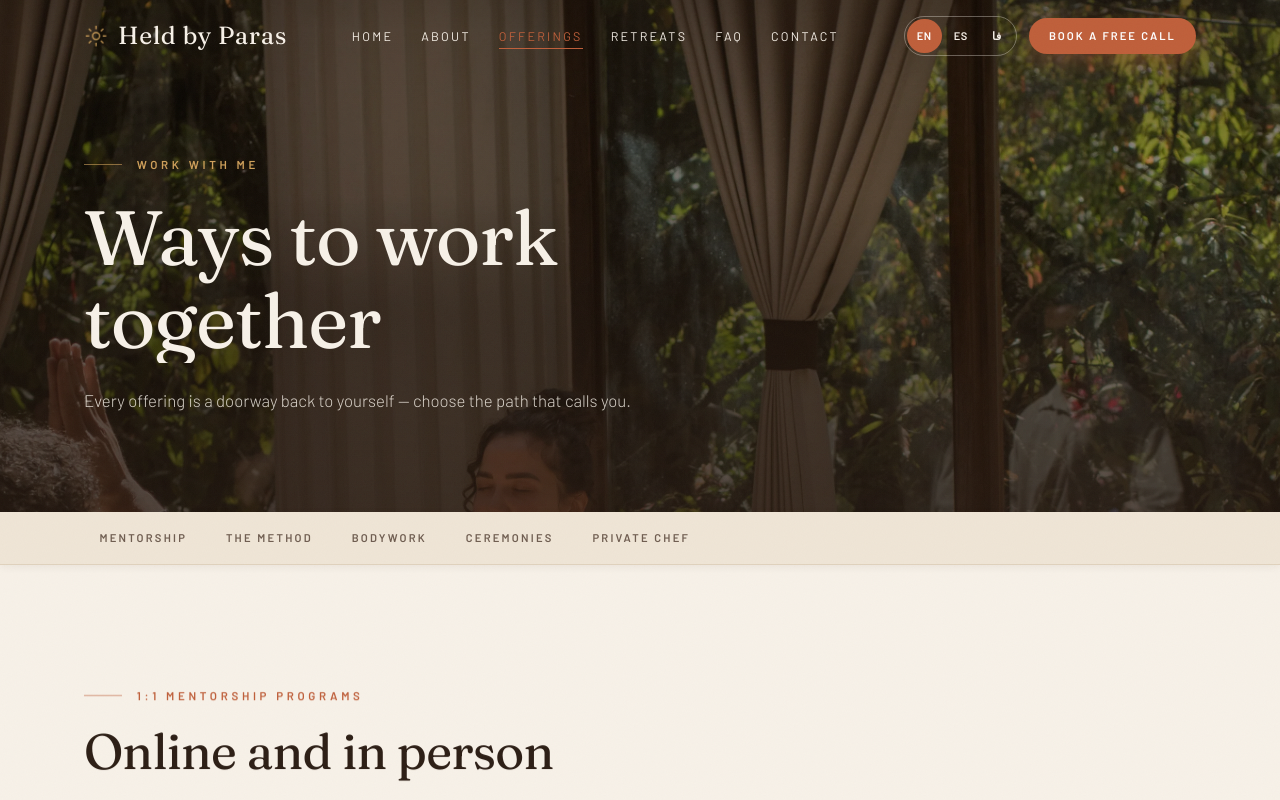
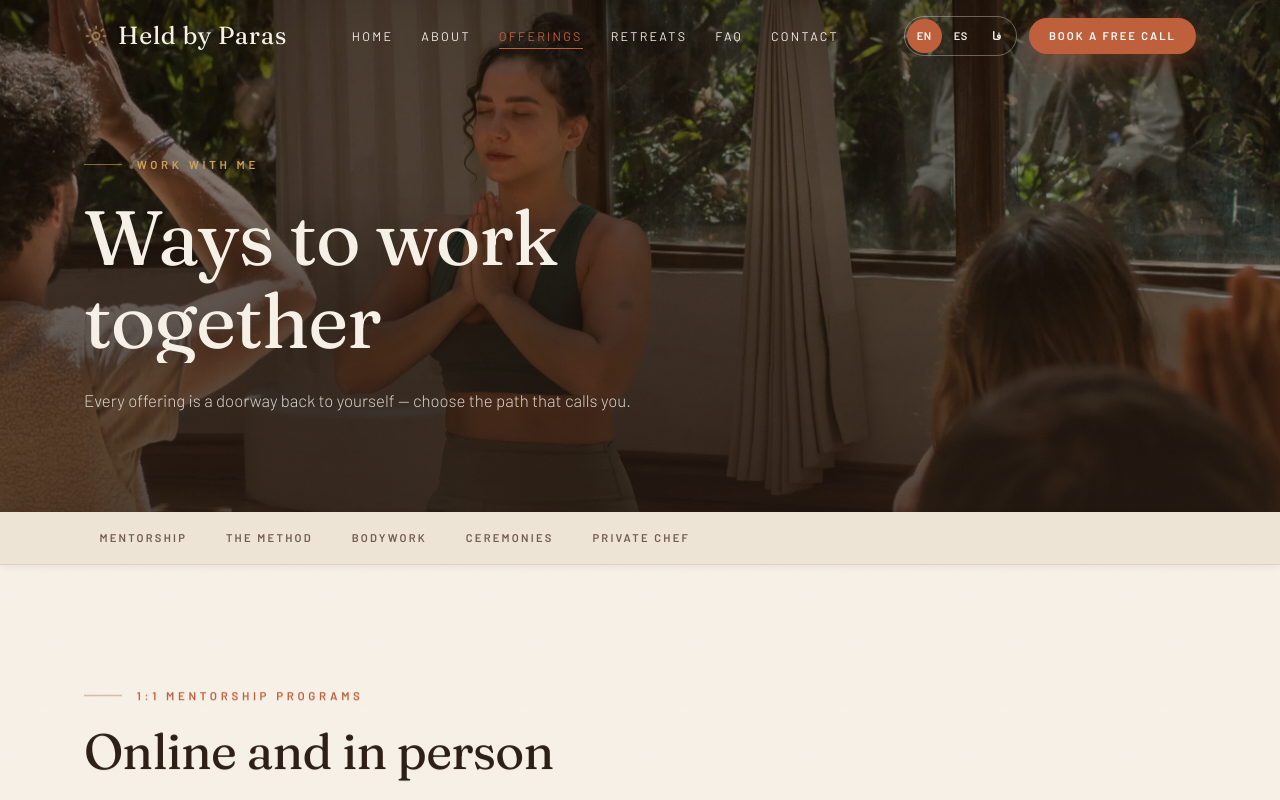
Before and after one commit to Ashdabash2926/Munay2, an Eleventy site: page offerings.html in a window 1280 px wide. Shown: the top 800 px of the page. Built offline with nearby package versions, Linux system fonts and the light colour scheme; Eleventy itself is replaced by a stand-in of ours; files that its build step writes are made by us from their sources.

Commit message:
Image updates — Munay2

```diff
--- a/offerings.html
+++ b/offerings.html
@@ -123,7 +123,7 @@
 
     <!-- ============ PAGE HERO ============ -->
     <section class="hero !min-h-[64svh]">
-      <img class="object-cover hero__bg md:object-[50%_0%] md:scale-[1.300]" src="assets/img/RI-1.webp"
+      <img class="object-cover hero__bg [clip-path:inset(0)] md:object-[35%_36%]" src="assets/img/RI-1.webp"
            alt="Bodywork session — grounded hands and somatic presence" fetchpriority="high" />
       <div class="hero__scrim"></div>
       <div class="relative z-10 max-w-6xl mx-auto px-5 pt-28 pb-16 w-full">
```
